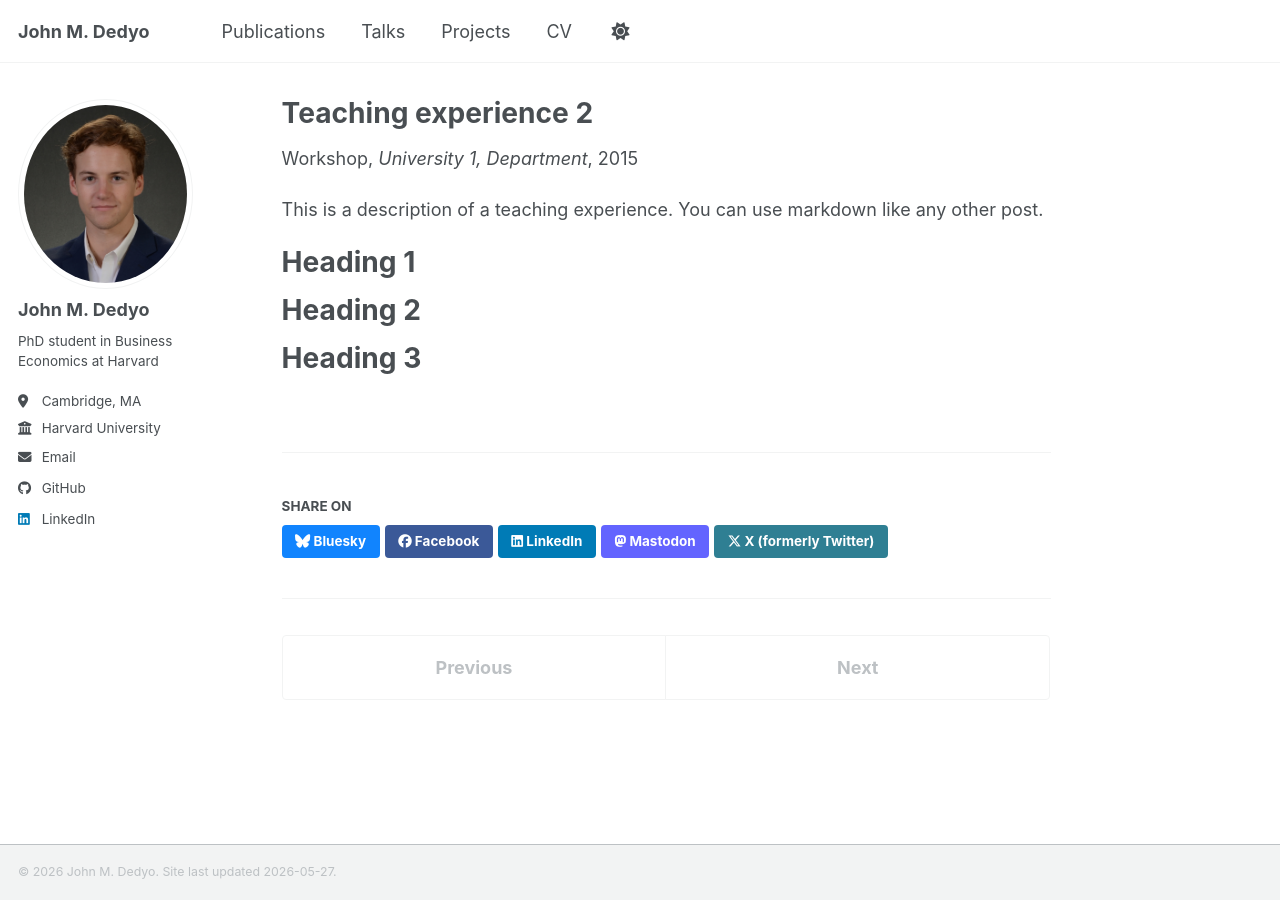
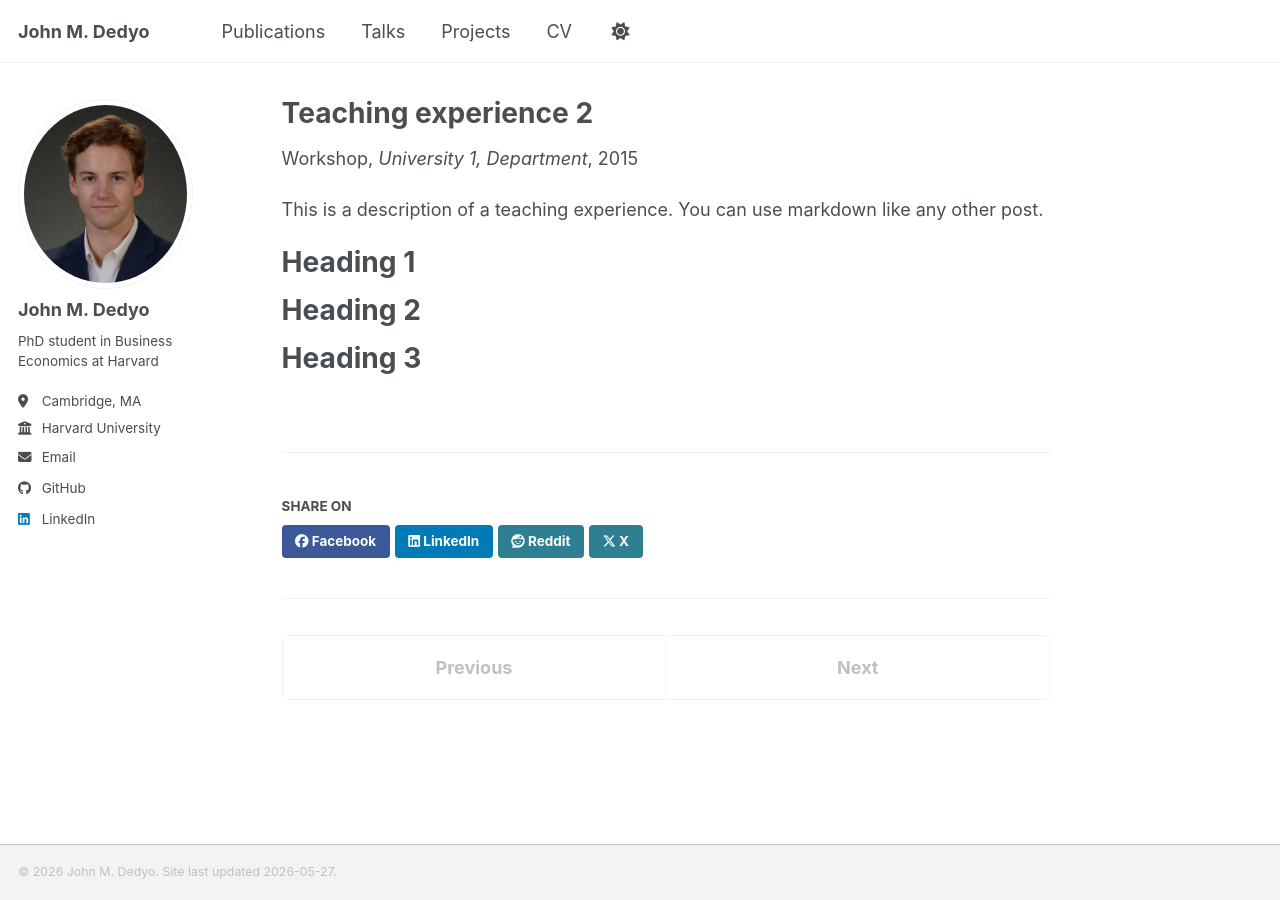
Before and after one commit to johndedyo/johndedyo.github.io, a Jekyll site: the page built from _teaching/2015-spring-teaching-2.md, in a window 1280 px wide. Built offline with Jekyll 4.4.1, drawn with Linux system fonts in a browser that asks for light colours; a script bundle is joined from its source files by our own code; library files that are not in the unit come from our copies.

Commit message:
Update social-share.html

```diff
--- a/_includes/social-share.html
+++ b/_includes/social-share.html
@@ -5,13 +5,27 @@
     <h4 class="page__share-title">{{ site.data.ui-text[site.locale].share_on_label | default: "Share on" }}</h4>
   {% endif %}
 
-  <a href="https://bsky.app/intent/compose?text={{ base_path }}{{ page.url }}" class="btn btn--bluesky" title="{{ site.data.ui-text[site.locale].share_on_label | default: 'Share on' }} Bluesky"><i class="fab fa-bluesky" aria-hidden="true"></i><span> Bluesky</span></a>
+  <a href="https://www.facebook.com/sharer/sharer.php?u={{ base_path }}{{ page.url }}"
+     class="btn btn--facebook"
+     title="{{ site.data.ui-text[site.locale].share_on_label | default: 'Share on' }} Facebook">
+    <i class="fab fa-facebook" aria-hidden="true"></i><span> Facebook</span>
+  </a>
 
-  <a href="https://www.facebook.com/sharer/sharer.php?u={{ base_path }}{{ page.url }}" class="btn btn--facebook" title="{{ site.data.ui-text[site.locale].share_on_label | default: 'Share on' }} Facebook"><i class="fab fa-facebook" aria-hidden="true"></i><span> Facebook</span></a>
+  <a href="https://www.linkedin.com/shareArticle?mini=true&url={{ base_path }}{{ page.url }}"
+     class="btn btn--linkedin"
+     title="{{ site.data.ui-text[site.locale].share_on_label | default: 'Share on' }} LinkedIn">
+    <i class="fab fa-linkedin" aria-hidden="true"></i><span> LinkedIn</span>
+  </a>
 
-  <a href="https://www.linkedin.com/shareArticle?mini=true&url={{ base_path }}{{ page.url }}" class="btn btn--linkedin" title="{{ site.data.ui-text[site.locale].share_on_label | default: 'Share on' }} LinkedIn"><i class="fab fa-linkedin" aria-hidden="true"></i><span> LinkedIn</span></a>
+  <a href="https://reddit.com/submit?url={{ base_path }}{{ page.url }}"
+     class="btn btn--reddit"
+     title="{{ site.data.ui-text[site.locale].share_on_label | default: 'Share on' }} Reddit">
+    <i class="fab fa-reddit" aria-hidden="true"></i><span> Reddit</span>
+  </a>
 
-  <a href="https://www.addtoany.com/add_to/mastodon?linkurl={{  base_path | append: page.url | url_encode }}" class="btn btn--mastodon" title="{{ site.data.ui-text[site.locale].share_on_label | default: 'Share on' }} Mastodon"><i class="fab fa-mastodon" aria-hidden="true"></i><span> Mastodon</span></a>
-
-  <a href="https://x.com/intent/post?text={{ base_path }}{{ page.url }}" class="btn btn--x" title="{{ site.data.ui-text[site.locale].share_on_label | default: 'Share on' }} X"><i class="fab fa-x-twitter" aria-hidden="true"></i><span> X (formerly Twitter)</span></a>
+  <a href="https://x.com/intent/post?text={{ base_path }}{{ page.url }}"
+     class="btn btn--x"
+     title="{{ site.data.ui-text[site.locale].share_on_label | default: 'Share on' }} X">
+    <i class="fab fa-x-twitter" aria-hidden="true"></i><span> X</span>
+  </a>
 </section>
```
